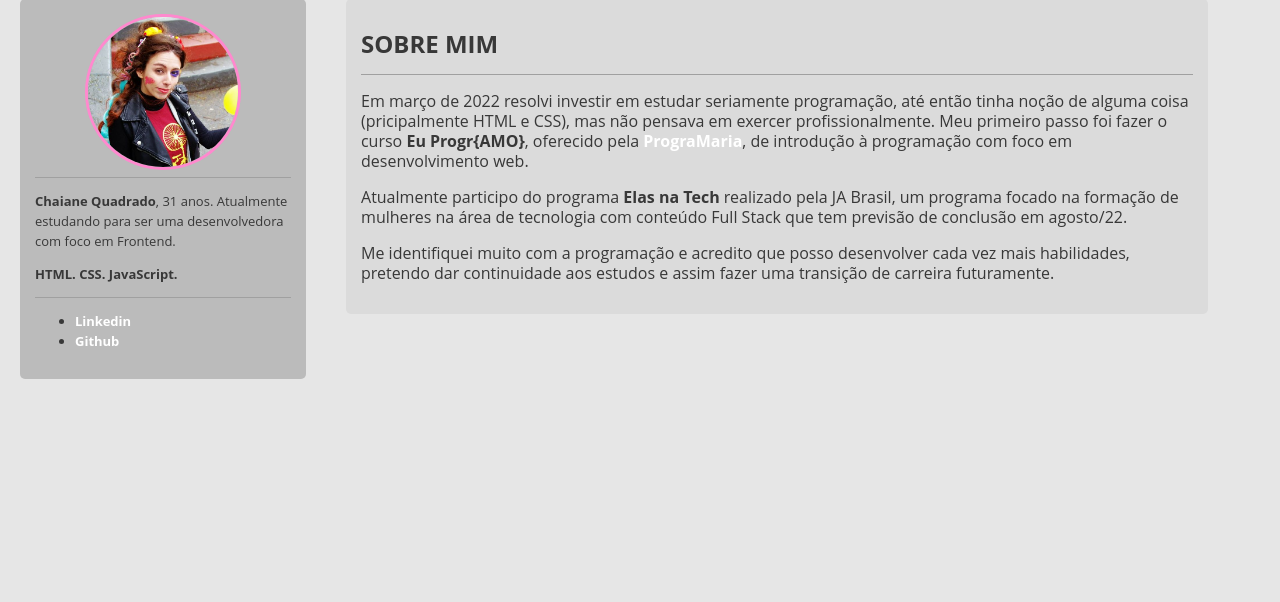
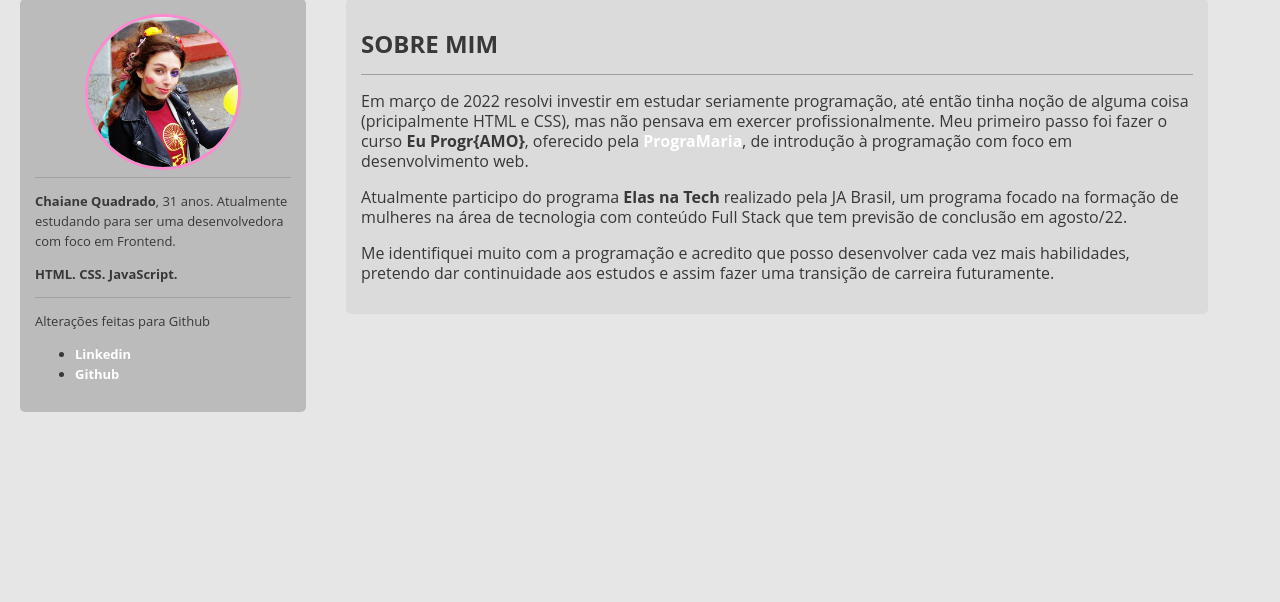
Before and after one commit to chaiaq/ElasNaTech_Portfolio, a Flask app: page / in a window 1280 px wide. Shown: the part 87-689 px from the top of the page. Run offline with Flask 2, Linux system fonts and the light colour scheme.

Commit message:
Alterações Teste Github

```diff
--- a/portfolioPython/templates/index.html
+++ b/portfolioPython/templates/index.html
@@ -24,6 +24,7 @@
     <p><b>Chaiane Quadrado</b>, 31 anos. Atualmente estudando para ser uma desenvolvedora com foco em Frontend.</p>
     <p><b>HTML. CSS. JavaScript.</b></p>
     <hr>
+    <p>Alterações feitas para Github</p>
     <ul>
         <li><a href="https://www.linkedin.com/in/chaianeaq/" target="_blank">Linkedin</a></li>
         <li><a href="https://github.com/nidril" target="_blank">Github</a></li>
```
